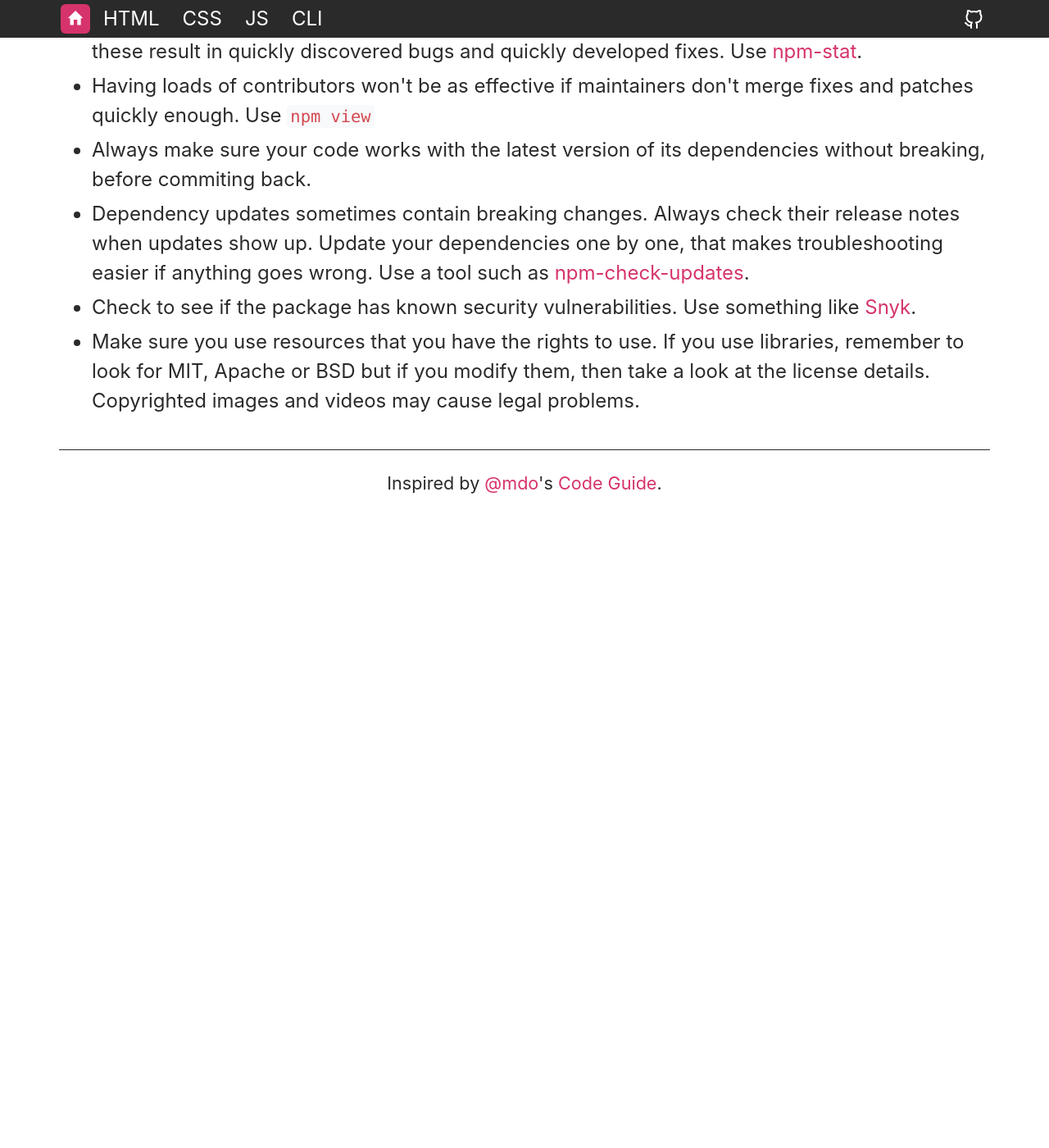
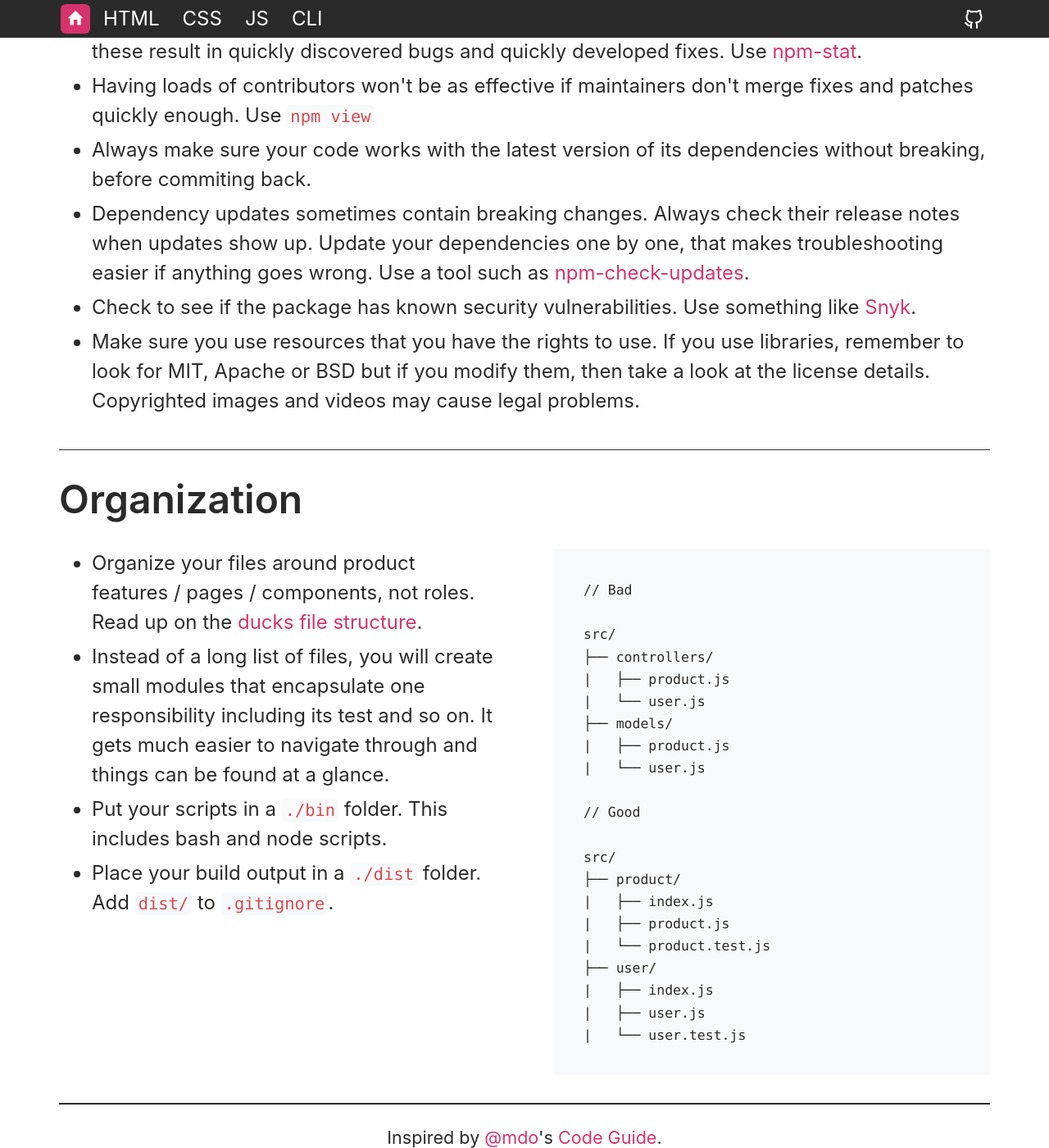
Before and after one commit to the-holocron/the-holocron.github.io, a Jekyll site: the page built from index.html, in a window 1280 px wide and 1400 px high, scrolled down 3710 px. Shown: the whole window at 82% size. Built offline with Jekyll 4.4.1, drawn with Linux system fonts in a browser that asks for light colours; before the commit the page ends 4340 px from its top, so only the background shows below that.

Commit message:
chore: set up some new stuff, not tested yet

```diff
--- /dev/null
+++ b/_includes/preferences/file-structure.md
@@ -0,0 +1,21 @@
+// Bad
+
+src/
+├── controllers/
+|   ├── product.js
+|   └── user.js
+├── models/
+|   ├── product.js
+|   └── user.js
+
+// Good
+
+src/
+├── product/
+|   ├── index.js
+|   ├── product.js
+|   └── product.test.js
+├── user/
+|   ├── index.js
+|   ├── user.js
+|   └── user.test.js
--- /dev/null
+++ b/_includes/preferences/organization.html
@@ -0,0 +1,15 @@
+<section class="section" id="organization">
+	<h2>Organization</h2>
+	<div class="grid">
+		<div class="col">
+			<ul>
+				<li>Organize your files around product features / pages / components, not roles. Read up on the <a href="https://medium.com/@scbarrus/the-ducks-file-structure-for-redux-d63c41b7035c">ducks file structure</a>.</li>
+				<li>Instead of a long list of files, you will create small modules that encapsulate one responsibility including its test and so on. It gets much easier to navigate through and things can be found at a glance.</li>
+				<li>Put your scripts in a <code>./bin</code> folder. This includes bash and node scripts.</li>
+				<li>Place your build output in a <code>./dist</code> folder. Add <code>dist/</code> to <code>.gitignore</code>.</li>
+			</ul>
+		</div>
+		<div class="col">
+			{% highlight markdown %}{% include preferences/file-structure.md %}{% endhighlight %}
+		</div>
+</section>
--- a/index.html
+++ b/index.html
@@ -8,3 +8,4 @@ layout: default
 {% include preferences/whitespace.html %}
 {% include preferences/documentation.html %}
 {% include preferences/dependencies.html %}
+{% include preferences/organization.html %}
```
Also changed, not shown: 1 other file.
